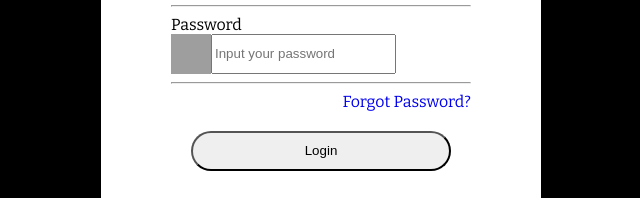
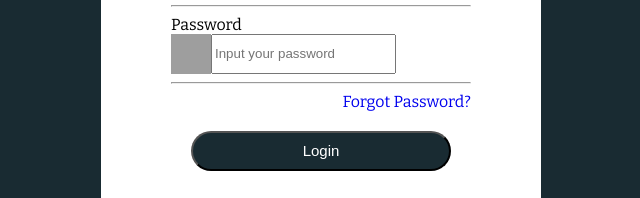
Before and after one commit to Fanny101/Authenticationpage, a plain HTML site: page Index.html in a window 1280 px wide. Shown: the part 221-419 px from the top of the page, without its empty margins (319-959 px from the left). Drawn offline with nearby package versions, Linux system fonts and the light colour scheme; grey boxes are pictures that could not be loaded.

Commit message:
Color and font update

```diff
--- a/styles.css
+++ b/styles.css
@@ -7,7 +7,7 @@ html {
     box-sizing: border-box;
     display: flex;
     justify-content: center;
-    background-color: #000000;
+    background-color: #192b32;
 }
 body {
   font-family: 'Bitter', serif;
@@ -75,6 +75,9 @@ justify-content: end;
   width: 260px;
   height: 40px;
   border-radius: 20px;
+  color: #fff;
+  background-color: #192b32;
+  font-size: 15px;
 }
 .login_button button:hover{
    cursor: pointer;
```
